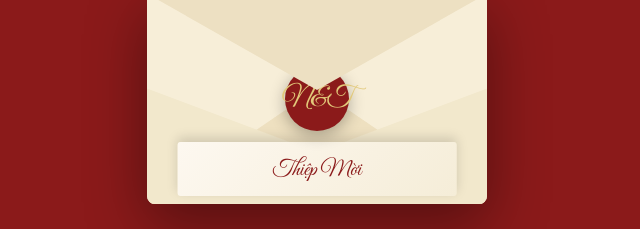
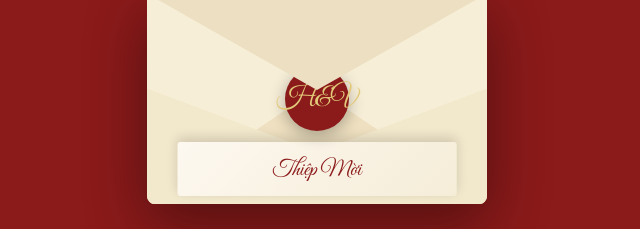
Before and after one commit to tuancaoga/TH-TV, a plain HTML site: page index.html in a window 1280 px wide. Shown: the part 279-508 px from the top of the page, 323-963 px from the left. Drawn offline with nearby package versions, Linux system fonts and the light colour scheme.

Commit message:
lai fix loi nho

```diff
--- a/index.html
+++ b/index.html
@@ -865,7 +865,7 @@
     <div class="envelope-wrap" id="envelope-wrap">
       <div class="envelope-body">
         <div class="envelope-flap" id="envelope-flap"></div>
-        <div class="envelope-seal">N&T</div>
+        <div class="envelope-seal">H&V</div>
         <div class="letter-peek" id="letter-peek">Thiệp Mời</div>
       </div>
     </div>
```
